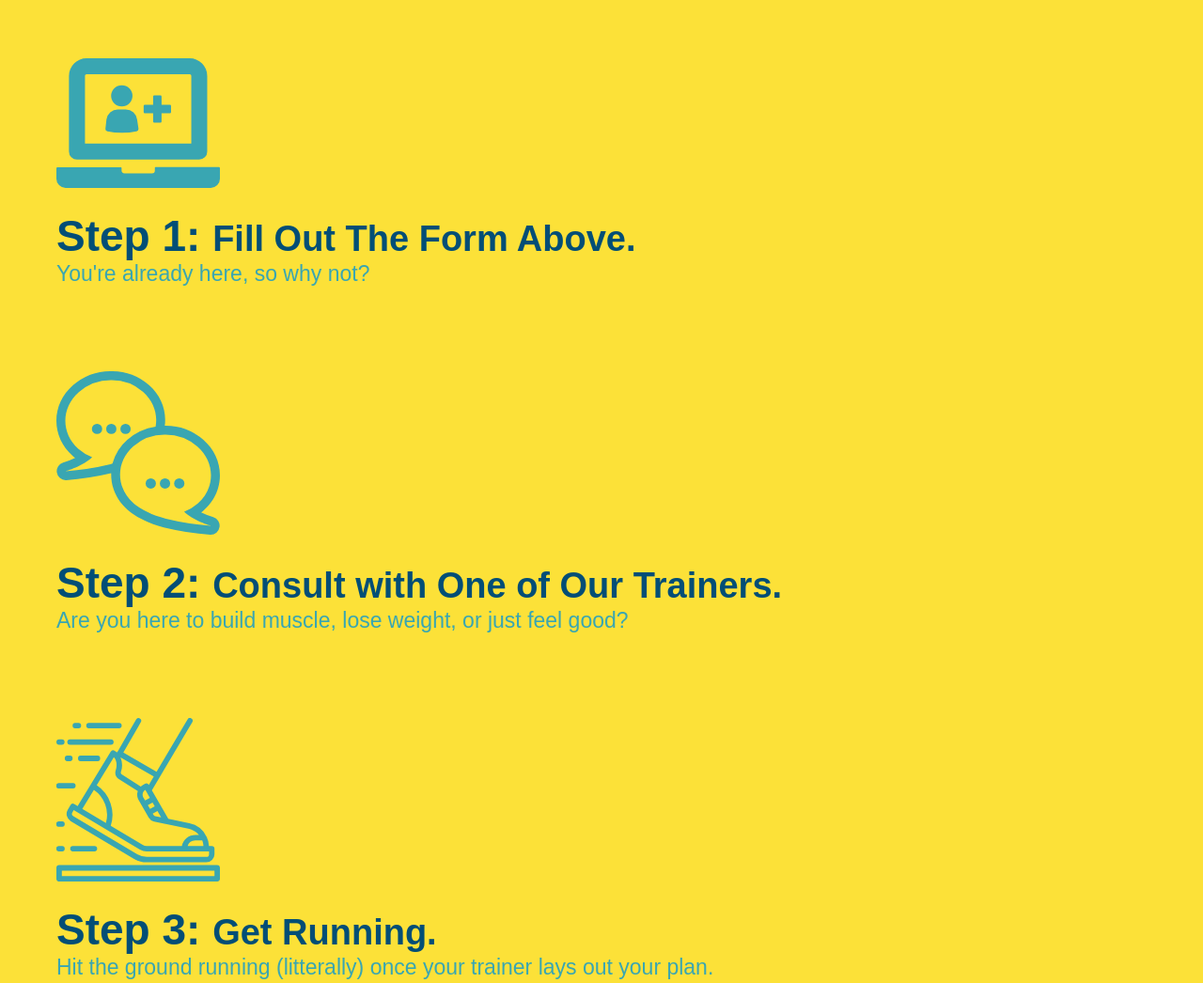
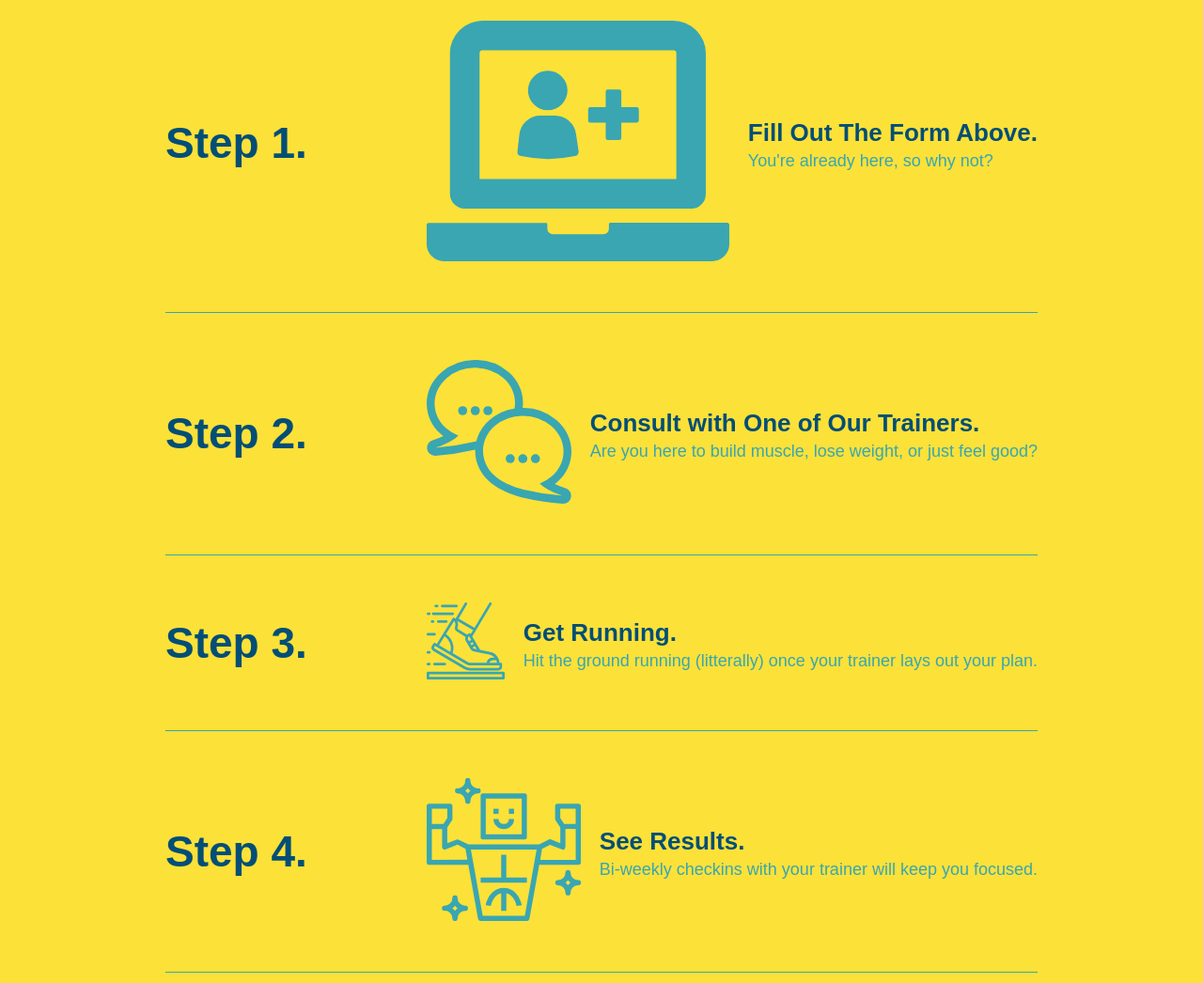
Before and after one commit to feuerbacherb/run-buddy, a plain HTML site: page index.html in a window 1280 px wide. Shown: the part 1260-2306 px from the top of the page at 94% size. Drawn offline with Linux system fonts and the light colour scheme.

Commit message:
add flexbox to the steps

```diff
--- a/assets/css/style.css
+++ b/assets/css/style.css
@@ -197,6 +197,9 @@ section {
     background: #fce138;
 }
 
+/*
+    Remove .steps div, .steps img, and .steps span
+
     .steps div {
         margin-bottom: 80px;
     }
@@ -206,19 +209,74 @@ section {
         margin: 10px 0;
     }
 
-.steps h3 {
+    .steps span {
+        font-size: 38px;
+    }
+*/
+
+/*
+    Create new .step rule
+*/
+.step {
+    margin: 50px auto;
+    padding-bottom: 50px;
+    width: 80%;
+    border-bottom: 1px solid #39a6b2;
+    display: flex;
+    flex-wrap: wrap;
+    align-items: center;
+    justify-content: space-between;
+}
+
+/*
+    .steps h3 remove margin-top and rename selector to .step h3
+
+    margin-top: 10px;
+
+    .step h3 add flex: 1 30%;
+*/
+.step h3 {
     color: #024e76;
     font-size: 46px;
-    margin-top: 10px;
+    flex: 1 30%;
 }
 
-.steps p {
-    color: #39a6b2;
-    font-size: 23px;
+/* Create rule for .step-img */
+.step-img {
+    flex: 1 12%;
+    margin-right: 20px;
 }
 
-.steps span {
-    font-size: 38px;
+.step-img img {
+    max-width: 100%;
+}
+
+/* Create rule for .step-info */
+.step-info {
+    flex: 2 70%;
+    display: flex;
+    flex-wrap: wrap;
+    align-items: center;
+}
+
+/*
+    Change .steps p to read .step-text p, and change the font-size from 23px to 18px
+
+    add flex: 12;
+*/
+.step-text p {
+    color: #39a6b2;
+    font-size: 18px;
+    flex: 12;
+}
+
+/*
+    Create new .step-text h4 rule
+*/
+.step-text h4 {
+    font-size: 26px;
+    line-height: 1.5;
+    color: #024e76;
 }
 
 /*
--- a/index.html
+++ b/index.html
@@ -87,28 +87,57 @@
             <div class="flex-row">
                 <h2 class="section-title secondary-border">What You Do</h2>
             </div>
-            <div>
+
+            <div class="step">
+                <h3>Step 1.</h3>
+                <div class="step-info">
+                    <div class="step-img">
                         <img src="./assets/images/step-1.svg" alt="" />
-                <h3>Step 1:  <span>Fill Out The Form Above.</span></h3>
+                    </div>
+                    <div class="step-text">
+                        <h4>Fill Out The Form Above.</h4>
                         <p>You're already here, so why not?</p>
                     </div>
+                </div>
+            </div>
 
-            <div>
+            <div class="step">
+                <h3>Step 2.</h3>
+                <div class="step-info">
+                    <div class="step-img">
                         <img src="./assets/images/step-2.svg" alt="" />
-                <h3>Step 2:  <span>Consult with One of Our Trainers.</span></h3>
+                    </div>
+                    <div class="step-text">
+                        <h4>Consult with One of Our Trainers.</h4>
                         <p>Are you here to build muscle, lose weight, or just feel good?</p>
                     </div>
+                </div>
+            </div>
 
-            <div>
+            <div class="step">
+                <h3>Step 3.</h3>
+                <div class="step-info">
+                    <div class="step-img">
                         <img src="./assets/images/step-3.svg" alt="" />
-                <h3>Step 3:  <span>Get Running.</span></h3>
+                    </div>
+                    <div class="step-text">
+                        <h4>Get Running.</h4>
                         <p>Hit the ground running (litterally) once your trainer lays out your plan.</p>
                     </div>
+                </div>
+            </div>
 
-            <div>
+            <div class="step">
+                <h3>Step 4.</h3>
+                <div class="step-info">
+                    <div class="step-img">
                         <img src="./assets/images/step-4.svg" alt="" />
-                <h3>Step 4:  <span>See Results.</span></h3>
+                    </div>
+                    <div class="step-text">
+                        <h4>See Results.</h4>
                         <p>Bi-weekly checkins with your trainer will keep you focused.</p>
+                    </div>
+                </div>
             </div>
         </section>
 
```
Lines whose indentation alone changed are shown as unchanged.
